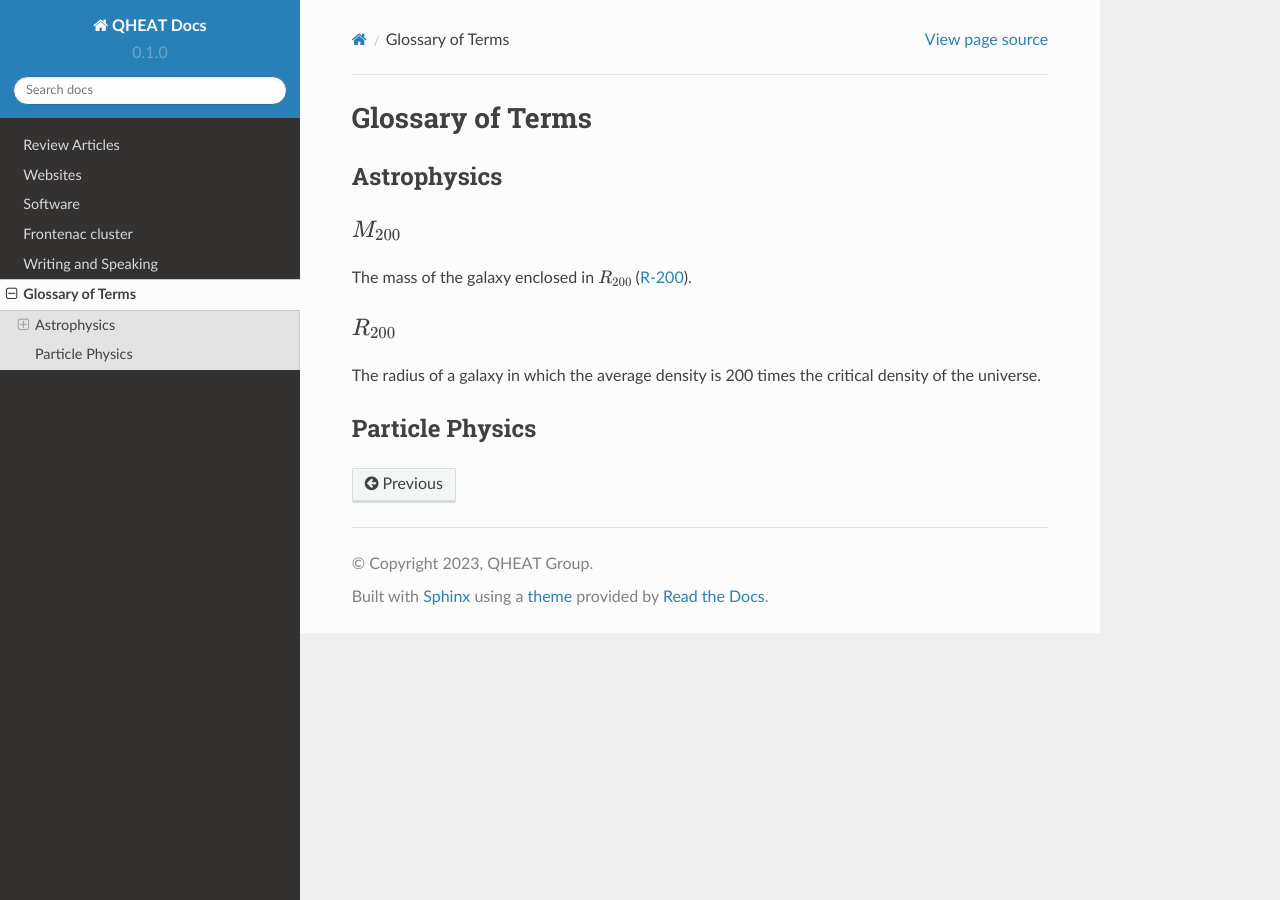
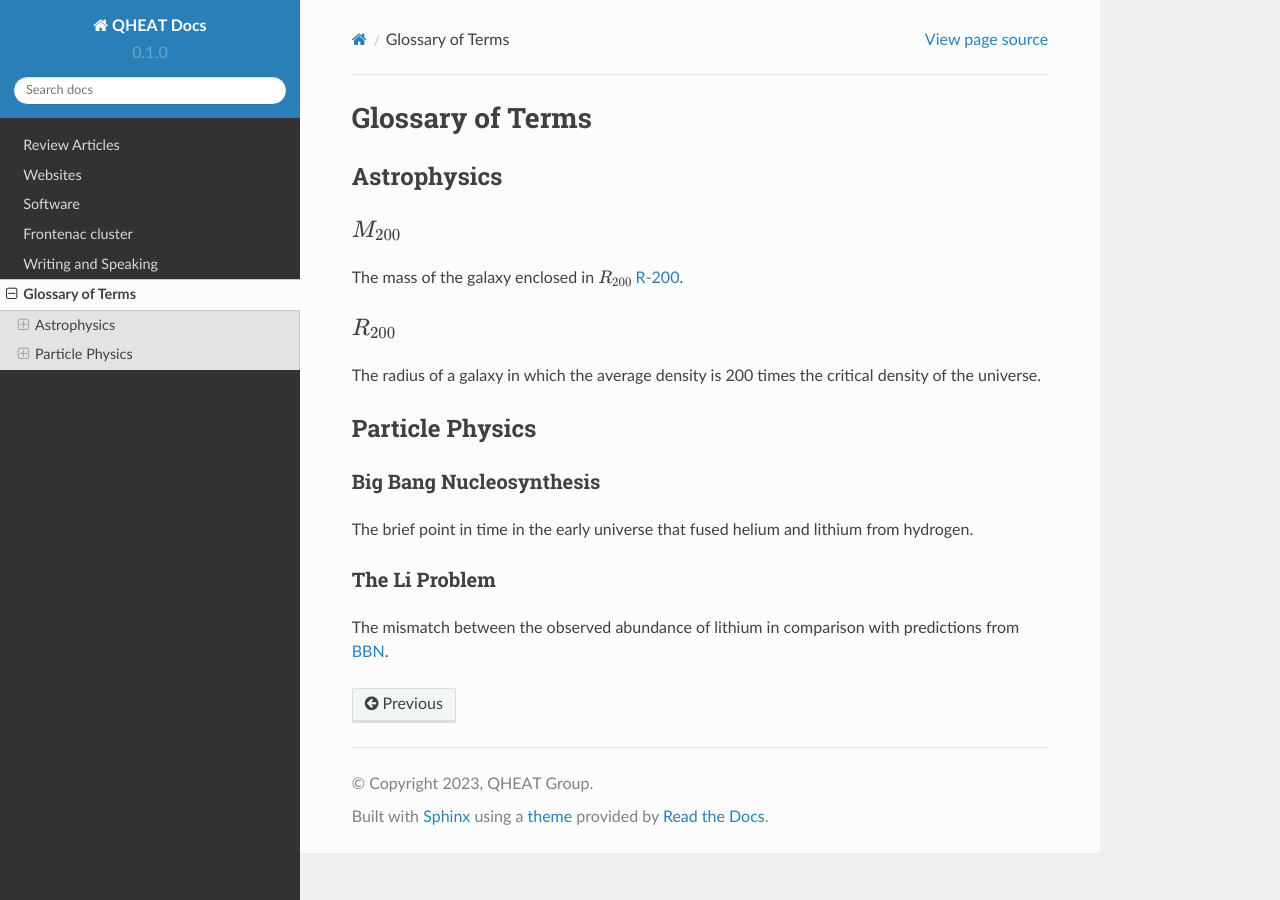
Before and after one commit to aaronvincent/QHEAT, a Sphinx documentation site: the page built from docs/source/glossary.rst, in a window 1280 px wide. Built offline with Sphinx 7.4.7 and the Read the Docs theme 2.0.0, drawn with Linux system fonts in a browser that asks for light colours.

Commit message:
Added entry for BBN and Li problem

```diff
--- a/docs/source/glossary.rst
+++ b/docs/source/glossary.rst
@@ -8,7 +8,7 @@ Astrophysics
 
 :math:`M_{200}`
 ***************
-The mass of the galaxy enclosed in :math:`R_{200}` (R-200_).
+The mass of the galaxy enclosed in :math:`R_{200}` `R-200 <r-200_>`_.
 
 
 .. _r-200:
@@ -22,3 +22,17 @@ is 200 times the critical density of the universe.
 
 Particle Physics
 ----------------
+
+.. _bbn:
+
+Big Bang Nucleosynthesis
+************************
+The brief point in time in the early universe that fused helium and lithium from
+hydrogen.
+
+.. _li-problem:
+
+The Li Problem
+**************
+The mismatch between the observed abundance of lithium in comparison with
+predictions from `BBN <bbn_>`_.
```
